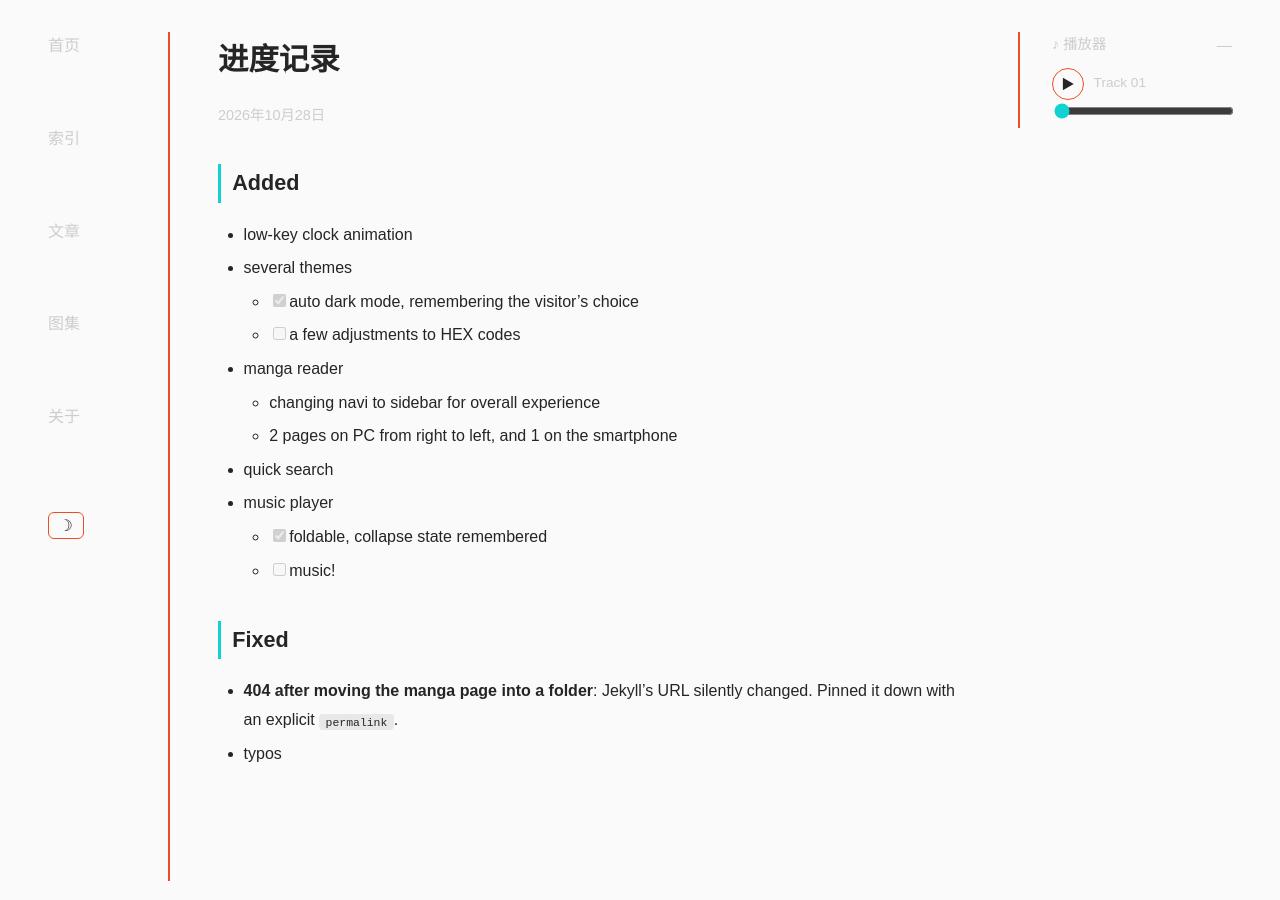
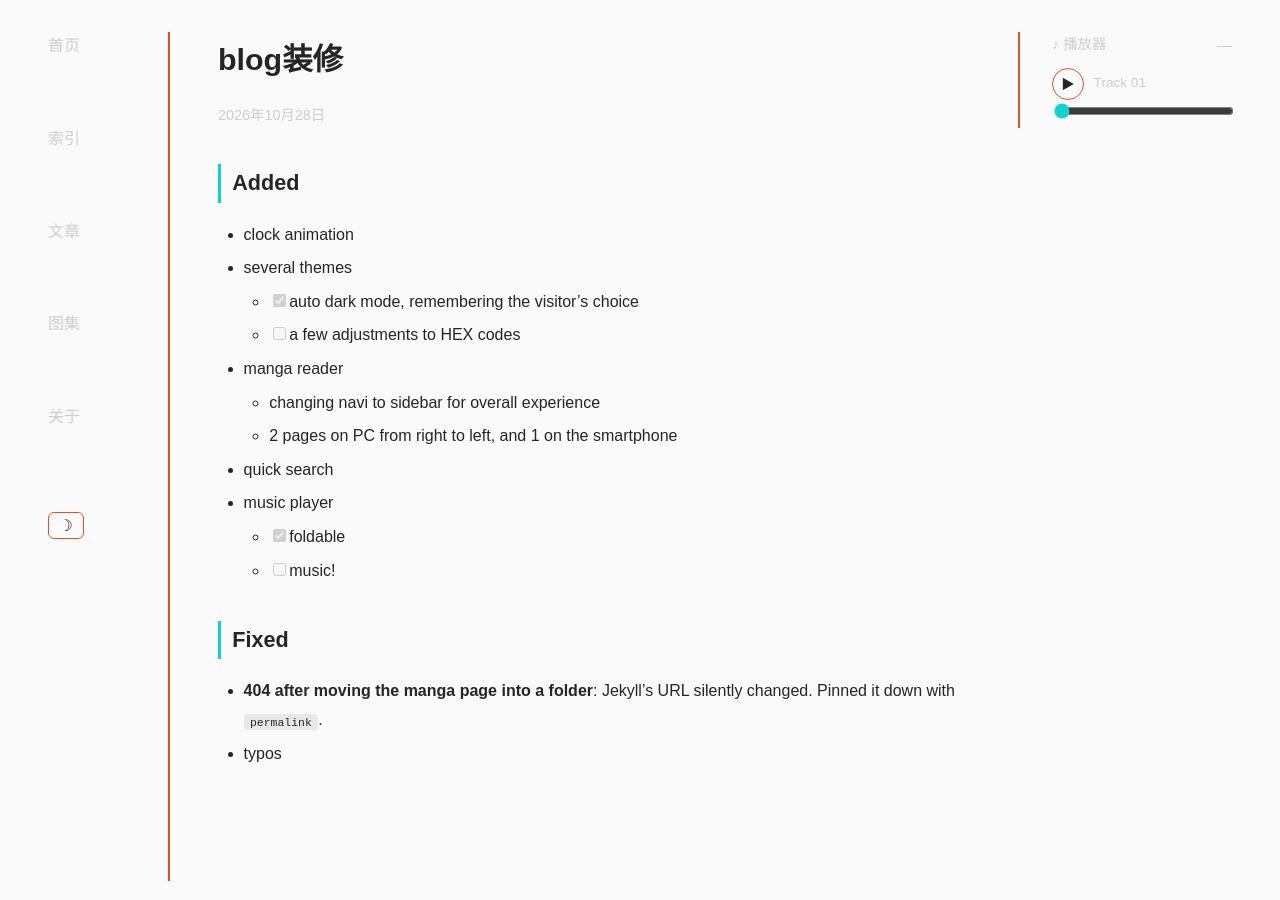
Before and after one commit to dtrmdrk/dtrmdrk.github.io, a Jekyll site: the page built from _posts/2026-10-28-进度记录.md, in a window 1280 px wide and 900 px high. Built offline with Jekyll 4.4.1, drawn with Linux system fonts in a browser that asks for light colours.

Commit message:
Update 2026-10-28-进度记录.md

```diff
--- a/_posts/2026-10-28-进度记录.md
+++ b/_posts/2026-10-28-进度记录.md
@@ -1,14 +1,13 @@
 ---
 layout: post
-title: 进度记录
+title: blog装修
 categories: article
-tags: [devlog]
 ---
 
 
 ## Added
 
-- low-key clock animation
+- clock animation
 - several themes
   - [x] auto dark mode, remembering the visitor's choice
   - [ ] a few adjustments to HEX codes
@@ -17,11 +16,11 @@ tags: [devlog]
   - 2 pages on PC from right to left, and 1 on the smartphone
 - quick search
 - music player
-  - [x] foldable, collapse state remembered
+  - [x] foldable
   - [ ] music!
 
 
 ## Fixed
 
-- **404 after moving the manga page into a folder**: Jekyll's URL silently changed. Pinned it down with an explicit `permalink`.
+- **404 after moving the manga page into a folder**: Jekyll's URL silently changed. Pinned it down with `permalink`.
 - typos
```
